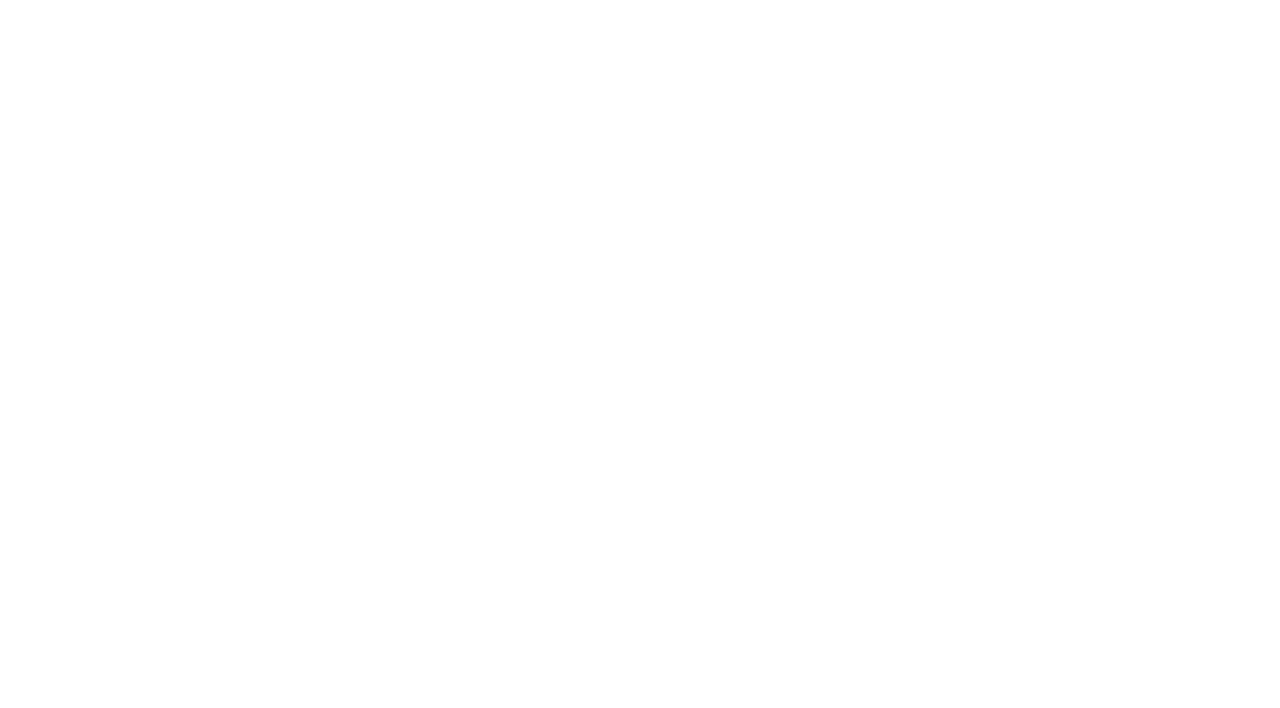
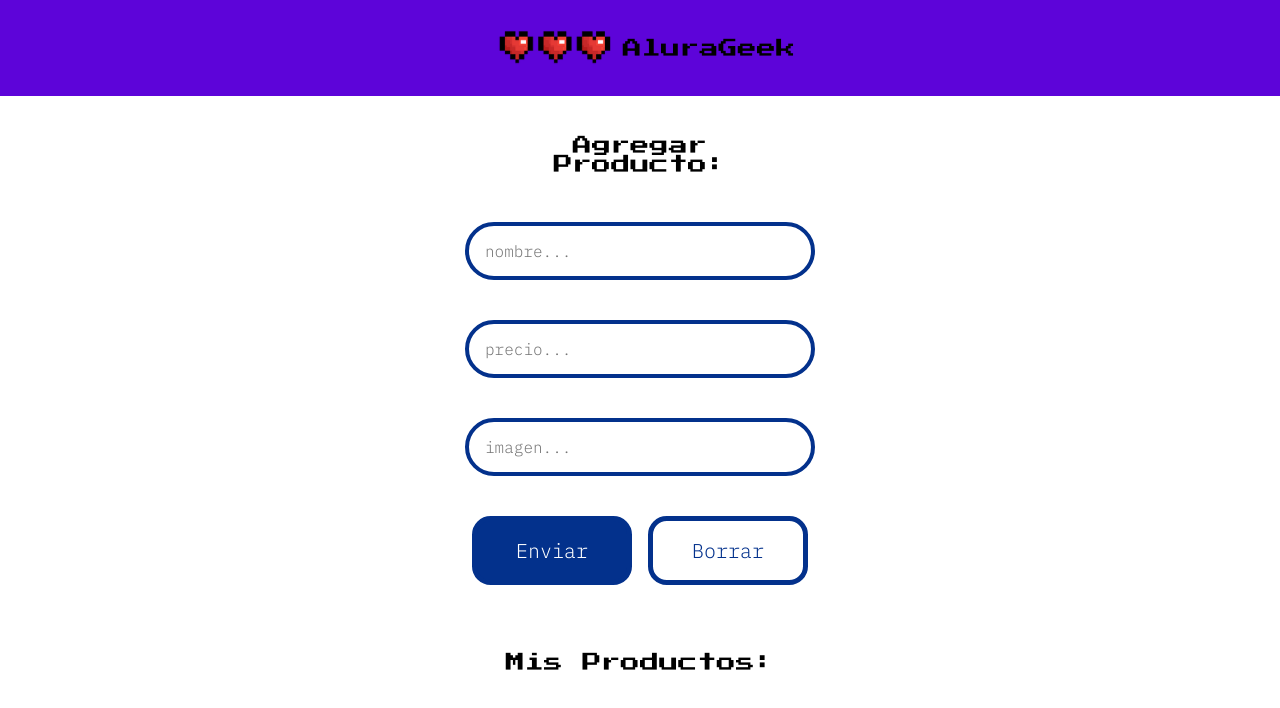
Before and after one commit to JotaDC/AluraGeek, a plain HTML site: page index.html in a window 1280 px wide. Drawn offline with Linux system fonts and the light colour scheme.

Commit message:
header y seccion formulario

```diff
--- a/index.html
+++ b/index.html
@@ -7,6 +7,26 @@
     <link rel="stylesheet" href="style.css">
 </head>
 <body>
-
+    <header class="header">
+        <img src="./assets/corazones.png" alt="Logotipo de tres corazones de AluraGeek">
+        <p class="press-start-2p-regular">
+            AluraGeek
+        </p>
+    </header>
+    <main>
+        <section class="productos">
+            <h1>Mis Productos:</h1>
+        </section>
+        <section class="formulario">
+            <h1>Agregar<br />Producto:</h1>
+            <input type="text" name="nombre" id="nombre" placeholder="nombre...">
+            <input type="text" name="precio" id="precio" placeholder="precio...">
+            <input type="text" name="imagen" id="imagen" placeholder="imagen...">
+            <div class="botones">
+                <input type="submit" value="Enviar" id="enviar">
+                <input type="reset" value="Borrar" id="borrar">
+            </div>
+        </section>
+    </main>
 </body>
 </html>
--- a/style.css
+++ b/style.css
@@ -0,0 +1,101 @@
+@import url('https://fonts.googleapis.com/css2?family=Montserrat:ital,wght@0,100..900;1,100..900&family=Press+Start+2P&display=swap');
+@import url('https://fonts.googleapis.com/css2?family=IBM+Plex+Mono:ital,wght@0,100;0,200;0,300;0,400;0,500;0,600;0,700;1,100;1,200;1,300;1,400;1,500;1,600;1,700&family=Montserrat:ital,wght@0,100..900;1,100..900&family=Press+Start+2P&display=swap');
+
+:root {
+    --fuente-principal: "Press Start 2P", system-ui;
+    --fuente-secundaria: "IBM Plex Mono";
+}
+
+*{
+    padding: 0;
+    margin: 0;
+    box-sizing: border-box;
+}
+
+.press-start-2p-regular {
+    font-family: var(--fuente-principal);
+    font-weight: 400;
+    font-style: normal;
+    font-size: larger;
+  }
+.header{
+    display: flex;
+    flex-direction: row;
+    justify-content: center;
+    align-items: center;
+    background-color: #5d04d9;
+    padding-top: 20px;
+    padding-bottom: 20px;
+}
+h1{
+    font-family: var(--fuente-principal);
+    font-weight: 400;
+    font-style: normal;
+    font-size: larger;
+    margin-bottom: 2.5em;
+    text-align: center;
+
+}
+main{
+    display:flex;
+    flex-direction: column-reverse;
+    margin-top: 2.5em;
+    align-items: center;
+}
+
+.productos{
+    height: 50vh;
+}
+.formulario{
+    display: flex;
+    flex-direction: column;
+    align-items: center;
+    width: 26.875em;
+    height: 32.3125em;
+
+}
+input[type="text"]{
+    border-radius: 1.875em;
+    border-color: #03318C;
+    border-style: solid;
+    border-width: 0.250em;
+    width: 21.875em;
+    height: 3.625em;
+    margin-bottom: 2.5em;
+    padding-left: 1em;
+    font-family: var(--fuente-secundaria);
+    font-weight: 300;
+    font-size:16px ;
+
+
+}
+.botones{
+    display: flex;
+    gap:1em;
+}
+#enviar{
+    background-color: #03318C;
+    border-color: #03318C;
+    border-radius: 0.9375em;
+    border-style: solid;
+    border-width: 0.250em;
+    width: 8em;
+    height: 3.4375em;
+    color:#ffffff;
+    font-family: var(--fuente-secundaria);
+    font-weight: 300;
+    font-size:20px ;
+}
+#borrar{
+    background-color: #ffffff;
+    border-color: #03318C;
+    border-radius: 0.9375em;
+    border-style: solid;
+    border-width: 0.250em;
+    width: 8em;
+    height: 3.4375em;
+    color:#03318C;
+    font-family: var(--fuente-secundaria);
+    font-weight: 300;
+    font-size:20px ;
+}
```
Also changed, not shown: assets/corazones.png (added), assets/image.png (added).
